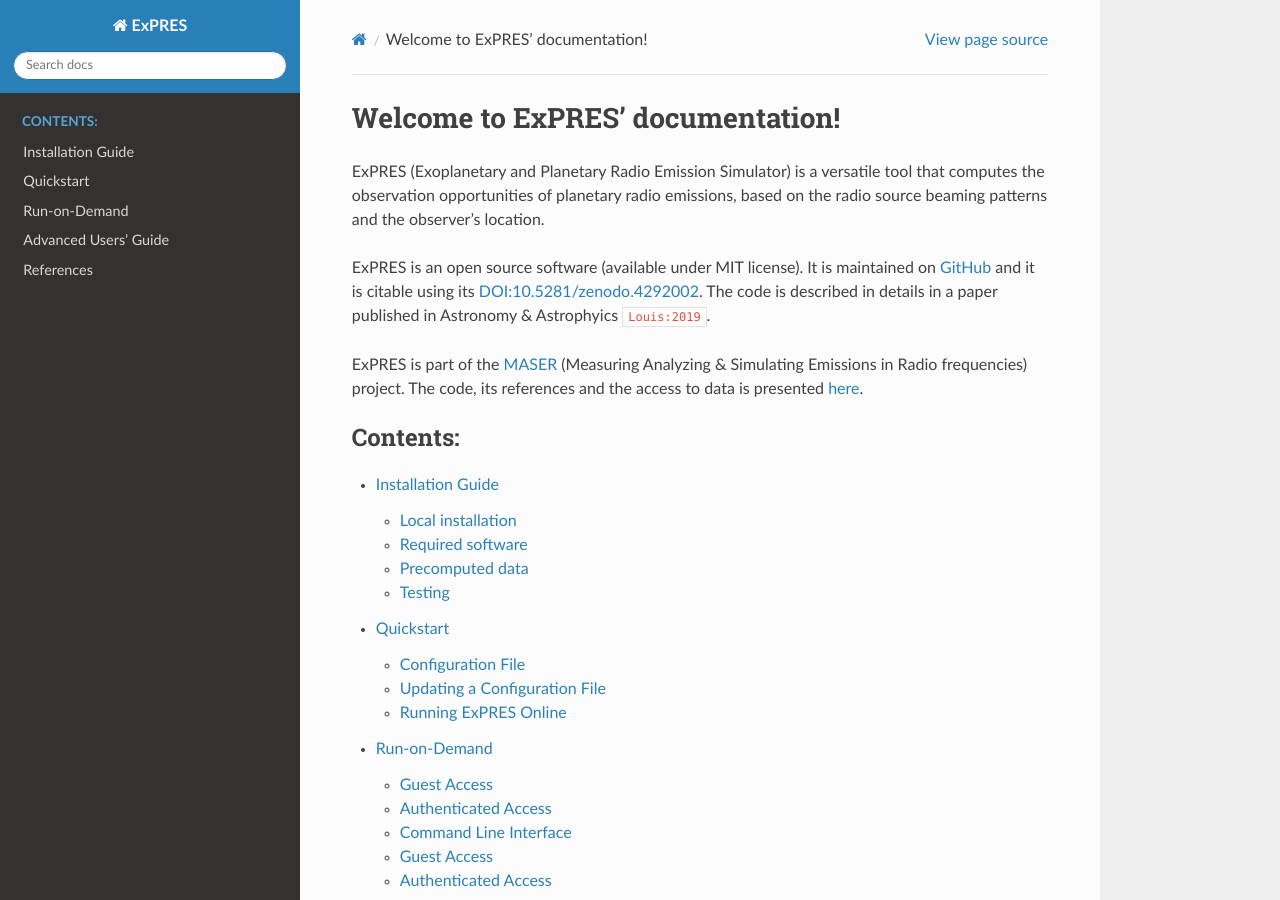
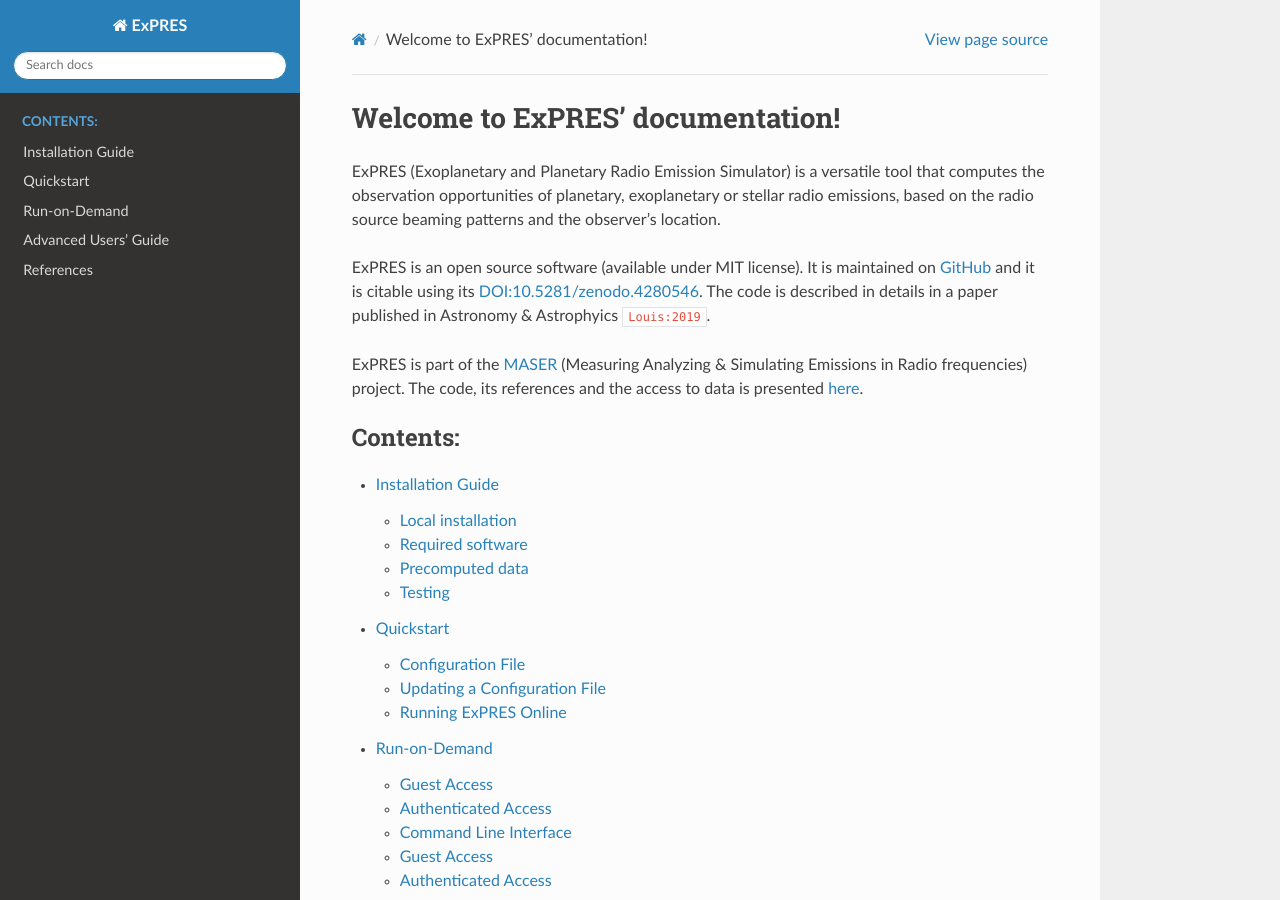
Before and after one commit to maserlib/ExPRES, a Sphinx documentation site: the page built from docs/index.rst, in a window 1280 px wide and 900 px high. Built offline with Sphinx 7.4.7 and the Read the Docs theme 3.1.0, drawn with Linux system fonts in a browser that asks for light colours; cross-references to code outside the pages are shown as plain code.

Commit message:
Adding 'exoplanetary or stellar' to the descriptions of the radio emissions that can be simulated by ExPRES

```diff
--- a/docs/index.rst
+++ b/docs/index.rst
@@ -6,12 +6,11 @@
 Welcome to ExPRES' documentation!
 ==================================
 
-ExPRES (Exoplanetary and Planetary Radio Emission Simulator) is a versatile tool that computes the observation
-opportunities of planetary radio emissions, based on the radio source beaming patterns and the observer's location.
+ExPRES (Exoplanetary and Planetary Radio Emission Simulator) is a versatile tool that computes the observation opportunities of planetary, exoplanetary or stellar radio emissions, based on the radio source beaming patterns and the observer's location.
 
 ExPRES is an open source software (available under MIT license). It is maintained on
-`GitHub <https://github.com/maserlib/ExPRES>`_ and it is citable using its `DOI:10.5281/zenodo.4292002
-<https://doi.org/10.5281/zenodo.4292002>`_. The code is described in details in a paper published in Astronomy &
+`GitHub <https://github.com/maserlib/ExPRES>`_ and it is citable using its `DOI:10.5281/zenodo.4280546
+<https://doi.org/10.5281/zenodo.4280546>`_. The code is described in details in a paper published in Astronomy &
 Astrophyics :cite:`Louis:2019`.
 
 ExPRES is part of the `MASER <https://maser.lesia.obspm.fr>`_ (Measuring Analyzing & Simulating Emissions in Radio
```
